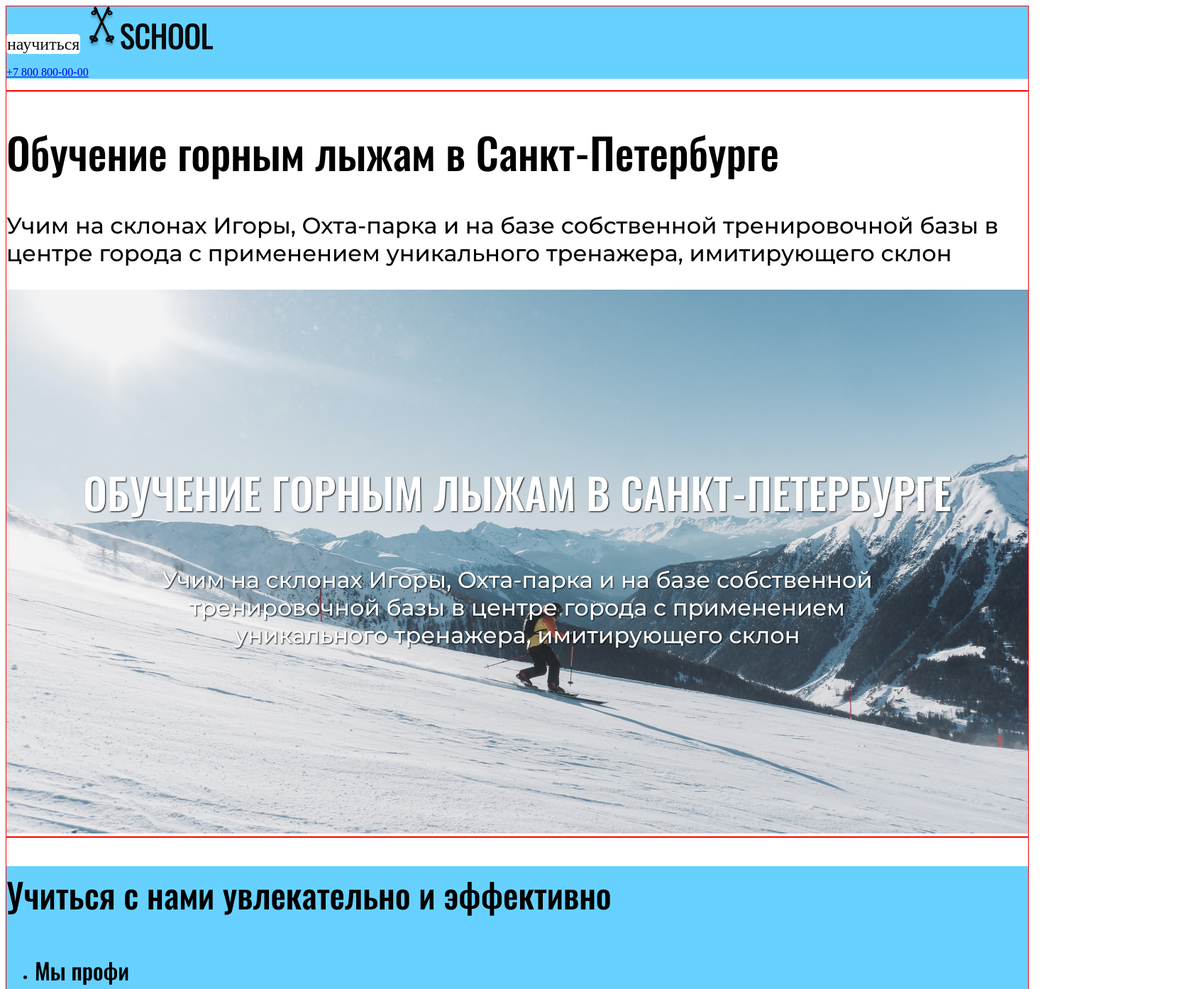
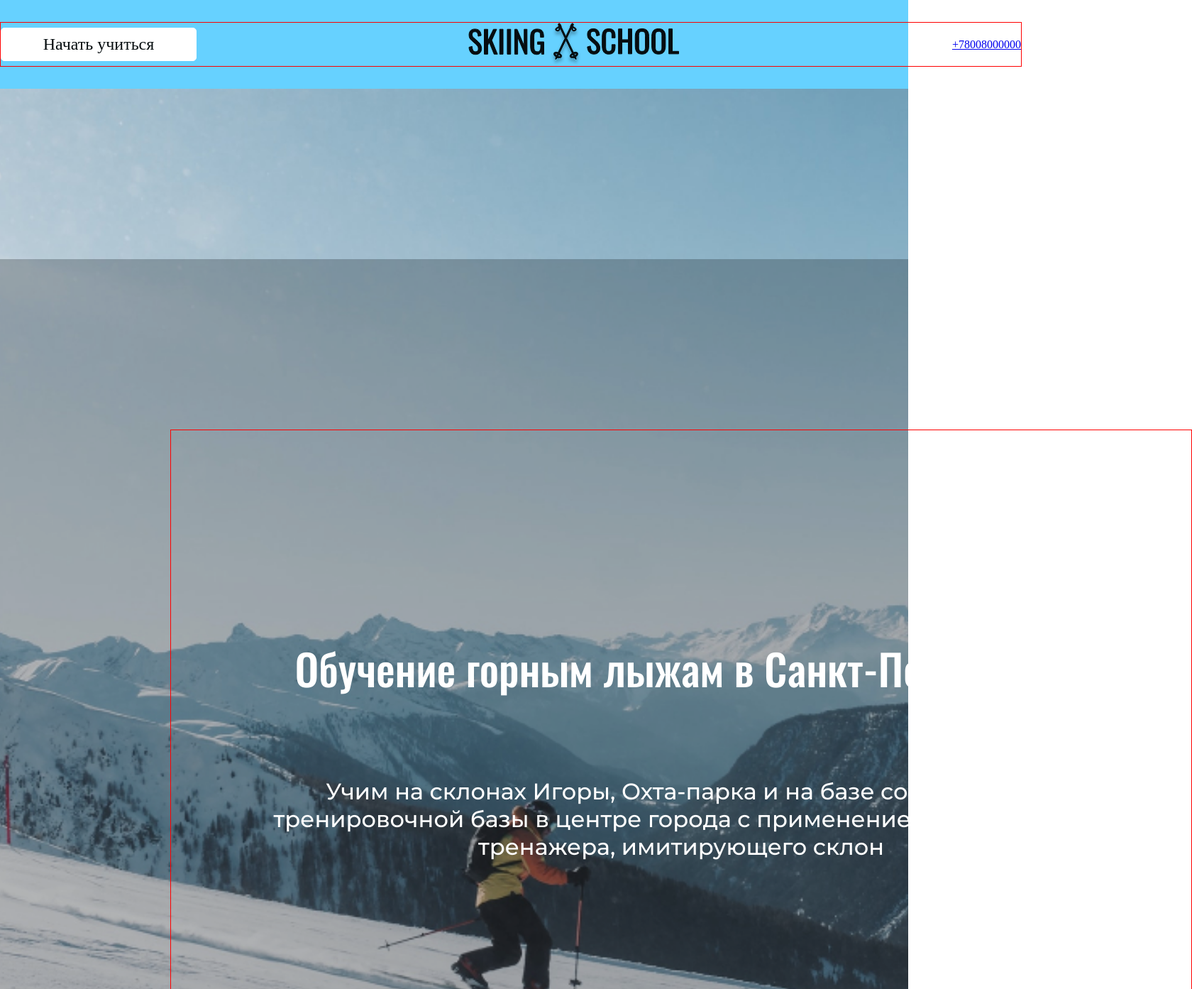
Before and after one commit to Ih8t/ski-school-Terentev.A, a plain HTML site: page index.html in a window 1280 px wide. Shown: the top 1393 px of the page at 71% size, 1680 px wide, since content can reach past the window. Drawn offline with Linux system fonts and the light colour scheme.

Commit message:
сделал разметку

```diff
--- a/index.html
+++ b/index.html
@@ -10,26 +10,35 @@
 </head>
 
 <body>
+  <header class="header">
     <div class="container">
-    <header class="header">
-      <a href="#" class="btn">научиться</a>
-      <img src="pictures/Sking.png" alt="" class="logo">
-      <img src="pictures/VS.png" alt="" class="logo">
-      <img src="pictures/School.png" alt="" class="logo">
-      <img src="" alt="">
-      <p>
-        <a href="+7 800 800-00-00" class="nomber">+7 800 800-00-00</a>
-      </p>
+      <div class="header-wrap">
+        <a href="#" class="btn">Начать учиться</a>
+        <img src="pictures/logo.svg" alt="" class="logo">
+        <a href="+7 800 800-00-00" class="nomber">+78008000000</a>
+      </div>
+    </div>
   </header>
+
+  <main class="main">
+
+    <section class="promo">
+      <div class="promo-fade">
+        <div class="container">
+          <div class="promo-wrap">
+            <h1 class="promo-title">Обучение горным лыжам в Санкт-Петербурге</h1>
+            <p class="promo-text">Учим на склонах Игоры, Охта-парка и на базе собственной тренировочной базы в центре
+              города с
+              применением уникального тренажера, имитирующего склон</p>
           </div>
+        </div>
+      </div>
+    </section>
+
+    <section class="info">
       <div class="container">
-    <h1 class="title">Обучение горным лыжам в Санкт-Петербурге</h1>
-    <p class="text-title">Учим на склонах Игоры, Охта-парка и на базе собственной тренировочной базы в центре города с
-      применением уникального тренажера, имитирующего склон</p>
-      <img src="pictures/promo.png" alt="" class="img-title">
-  </div>
-  <div class="container">
-    <div class="promo">
+        <div class="wrap-info">
+          <div class="info-title">
             <h2 class="lead-title">Учиться с нами увлекательно и эффективно</h2>
             <ul class="lead-list">
               <li class="option-items">
@@ -50,19 +59,22 @@
               </li>
               <li class="option-items">
                 <strong class="lead-items">Подари лыжу</strong>
-        <p class="lead-text">Наш благотворительный проект - помогаем сиротам приобщиться к спорту и наладить жизнь</p>
+                <p class="lead-text">Наш благотворительный проект - помогаем сиротам приобщиться к спорту и наладить
+                  жизнь
+                </p>
               </li>
               <li class="option-items">
                 <strong class="lead-items">Закрытый клуб</strong>
                 <p class="lead-text">Наши студенты попадают на закрытые мастер-классы и вечеринки</p>
-
               </li>
             </ul>
           </div>
         </div>
+    </section>
 
+    <section class="order">
+      <div class="order-fade">
         <div class="container">
-    <div class="order">
           <p class="order-text">гоу! покорять склоны вместе</p>
           <button class="btn btn-transparent">Начать учиться</button>
           <img src="pictures/photo-lead.jpg" alt="" class="order-img">
@@ -71,15 +83,37 @@
           <img src="pictures/photo-lead (3).jpg" alt="" class="order-img">
         </div>
       </div>
+    </section>
+  </main>
+
+  </div>
 
 </body>
-<footer>
+
+<footer class="footer">
   <div class="container">
+    <div class="footer-wrap">
       <p class="copyright">Присоединяйся</p>
+      <ul class="social">
+        <li class="social-item">
+          <a href="#" class="social-ling" title="читай нас "
+            style="background-image:url(pictures/ic-twitter.svg) ;"></a>
+        </li>
+        <li class="social-item">
+          <a href="#" class="social-ling" title="читай нас "
+            style="background-image:url(pictures/ic-linkedin.svg) ;"></a>
+        </li>
+        <li class="social-item">
+          <a href="#" class="social-ling" title="читай нас " style="background-image:url(pictures/ic-google.svg) ;"></a>
+        </li>
+        <li class="social-item">
+          <a href="#" class="social-ling" title="читай нас " style="background-image:url(pictures/ic-face.svg) ;"></a>
+        </li>
+      </ul>
       <p class="copright-inf">copy+v copy+c © 2021</p>
 
     </div>
+  </div>
 </footer>
 
-
 </html>
--- a/style.css
+++ b/style.css
@@ -46,45 +46,95 @@
   /* Chrome 6+, Firefox 3.6+, IE 9+, Safari 5.1+ */
 }
 
+* {
+  box-sizing: border-box;
+}
+
+body {
+  margin: 0;
+  font-family: 'Montserrat' sans-serif;
+
+
+}
+
 .container {
   width: 1440px;
   margin: 0 auto;
   border: 1px solid red;
 }
 
-.header {
-  background: #66D1FF;
+.img {
+  display: block;
+  max-width: 100%;
 }
 
 .btn {
   display: inline block;
-  text-decoration: none;
+  min-width: 276px;
+  min-height: 45px;
+  padding: 8px 41px;
   font-family: 'Montserrat' sans-serif;
-  font-style: normal;
-  color: #060D10;
-  font-weight: 500;
   font-size: 24px;
   line-height: 29px;
+  font-weight: 500;
+  color: #060D10;
+  text-decoration: none;
+  text-align: center;
   border-color: #fff;
   border: 1px solid #fff;
+  border-radius: 5px;
+  cursor: pointer;
   background-color: #fff;
-  border-radius: 5px;
+  font-style: normal;
+  left: 81px;
+  top: 34px;
+  text-shadow: rgba(0, 0, 0, 0.25);
 }
 
-.btn-btn-transparent {
+
+.btn-transparent {
   font-size: 36px;
   line-height: 44px;
   border: 4px solid #060D10;
 
-
 }
 
+.header {
+  padding: 31px 0;
+  background: #66D1FF;
+}
+
+.header-wrap {
+  display: flex;
+  justify-content: space-between;
+  align-items: center;
+}
+
+
 .promo {
+  padding: 240px 0;
+  margin: 0;
+  color: #fff;
+  text-align: center;
   background: #66D1FF;
+  background-image: url(pictures/promo.jpg);
+  background-repeat: no-repeat;
+  background-size: cover;
+  background-position: center;
   mix-blend-mode: normal;
 }
 
-.title {
+.promo-fade {
+  padding: 240px;
+  background-color: rgba(6, 13, 16, 0.25);
+}
+
+.promo-wrap {
+  /* display: flex; */
+}
+
+.promo-title {
+  padding: 240px 0 30px;
   font-family: 'Oswald', sans-serif;
   font-style: normal;
   font-weight: 500;
@@ -92,7 +142,8 @@
   line-height: 89px;
 }
 
-.text-title {
+.promo-text {
+  padding: 30px 110px 160px;
   font-family: 'Montserrat', sans-serif;
   font-style: normal;
   font-weight: 500;
@@ -100,13 +151,23 @@
   line-height: 39px;
 }
 
-.lead-title {
+/* info */
+.info {
+  margin: 0;
+  background-color: rgba(102, 209, 255, 1);
+}
+
+.wrap-info {}
+
+.info-title {
   font-family: 'Oswald', sans-serif;
   font-style: normal;
   font-weight: 500;
   font-size: 48px;
   line-height: 80px;
 }
+
+.lead-title {}
 
 
 .lead-items {
@@ -124,12 +185,34 @@
   line-height: 36px;
 }
 
+/* order  */
+
+.order {
+  background: linear-gradient(208.35deg, #66D1FF 43.85%,
+      rgba(196, 196, 196, 0) 43.86%);
+  /* mix-blend-mode: normal; */
+
+}
+.order-fade {
+
+}
+
 .order-text {
   font-family: 'Oswald', sans-serif;
   font-style: normal;
   font-weight: 500;
   font-size: 48px;
   line-height: 80px;
+}
+
+/* footer */
+
+.footer{
+
+}
+
+.footer-wrap{
+
 }
 
 .copyright {
@@ -140,6 +223,18 @@
   line-height: 33px;
 }
 
+.social {
+
+}
+
+.social-item {
+
+}
+
+.social-ling {
+
+}
+
 .copright-inf {
   font-family: 'Montserrat', sans-serif;
   font-style: normal;
```
Also changed, not shown: pictures/logo.svg (added), pictures/promo.jpg (added). Lines whose indentation alone changed are shown as unchanged.
